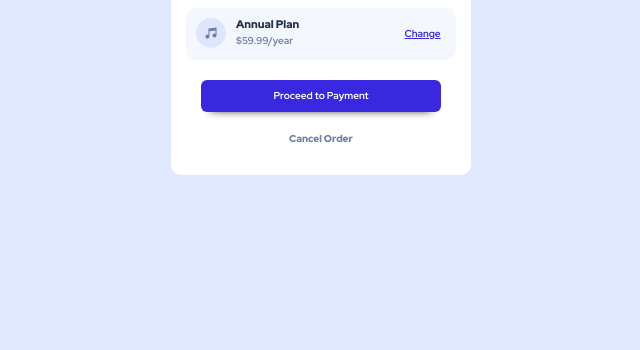
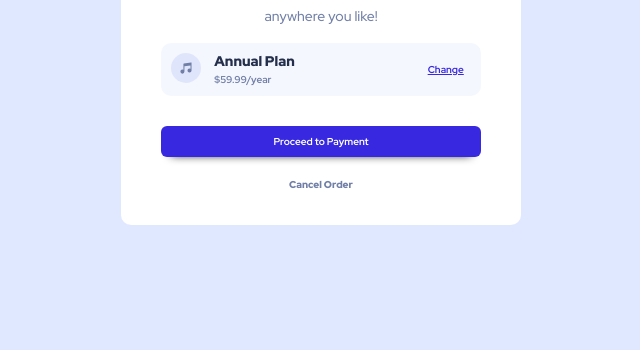
Before and after one commit to kisslautaro/FrontEnd-Mentor-Order-Summary, a plain HTML site: page order-summary-component-main/index.html in a window 1280 px wide. Shown: the part 450-800 px from the top of the page, without its empty margins (319-959 px from the left). Drawn offline with Linux system fonts and the light colour scheme.

Commit message:
Add files via upload

```diff
--- a/order-summary-component-main/css/style.css
+++ b/order-summary-component-main/css/style.css
@@ -45,8 +45,8 @@ a{
 /* Card */
 
 .card{
-    width: 30rem;
-    height: 45rem;
+    width: 40rem;
+    height: 55rem;
     background-color: white;
     border-radius: 1rem;
     /* box-shadow: 0px 0px 40px 1px rgba(0,0,0,0.35); */
@@ -70,6 +70,7 @@ a{
 }
 
 .card__text h1{
+    font-size: 3rem;
     margin-top: 3rem;
     font-weight: 900;
     color: #242f4b;
@@ -80,7 +81,7 @@ a{
     margin: 0 auto;
     width: 70%;
     font-weight: 500;
-    font-size: 1.1rem;
+    font-size: 1.4rem;
     line-height: 1.7;
 }
 
@@ -93,7 +94,7 @@ a{
     display: grid;
     grid-template-columns: 1fr 4fr 1fr;
     border-radius: 1rem;
-    max-width: 90%;
+    max-width: 80%;
 
 
 }
@@ -111,7 +112,7 @@ a{
 }
 .card__element--texts h1{
     color: #242f4b;
-    font-size: 1.1rem;
+    font-size: 1.4rem;
     font-weight: 900;
     margin: 0;
     display: inline;
@@ -148,7 +149,7 @@ a{
 
 /* Buttons */
 .btns{
-    margin: 2rem auto;
+    margin: 3rem auto;
     max-width: 80%;
     display: flex;
     flex-direction: column;
--- a/order-summary-component-main/index.html
+++ b/order-summary-component-main/index.html
@@ -14,7 +14,7 @@
 
 </head>
 <body>
-  <main role="main" class="card">
+  <main class="card">
     <div class="card__img">
       <img src="./images/illustration-hero.svg" alt="Icon image">
     </div>
```
